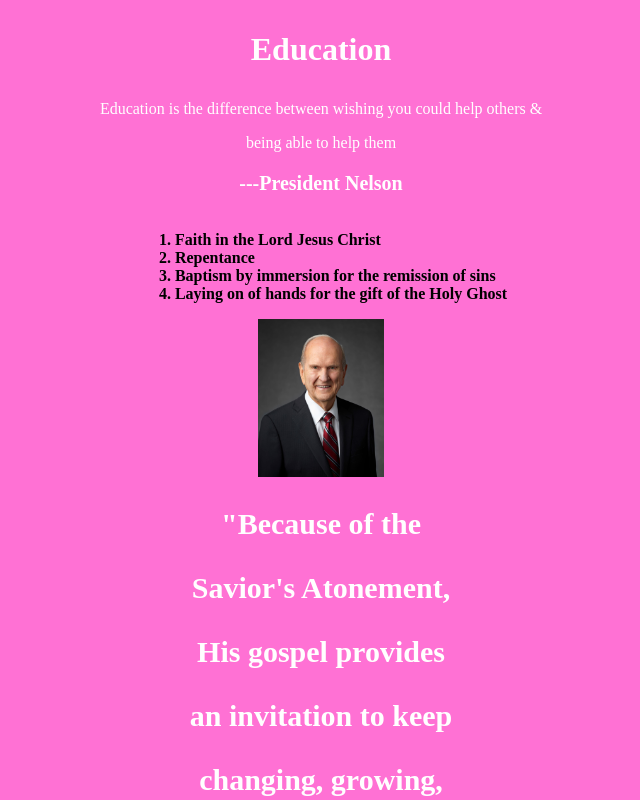
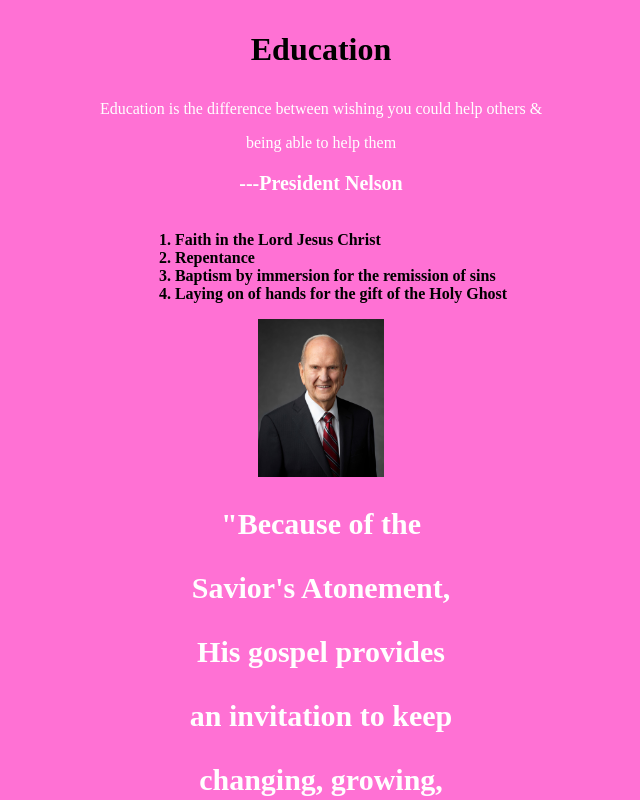
Before and after one commit to faharetana-rkt/wdd130, a plain HTML site: page exercices/W04Challenge/index.html in a window 1280 px wide. In both pictures the pointer is over the element "Education". Shown: the top 800 px of the page, without its empty margins (319-959 px from the left). Drawn offline with Linux system fonts and the light colour scheme.

Commit message:
hover added h1

```diff
--- a/exercices/W04Challenge/styles/styles.css
+++ b/exercices/W04Challenge/styles/styles.css
@@ -48,3 +48,7 @@ footer {
     text-align: center;
     padding: 50px;
 }
+
+h1:hover {
+    color: black;
+}
```
